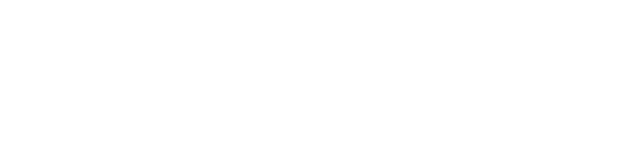
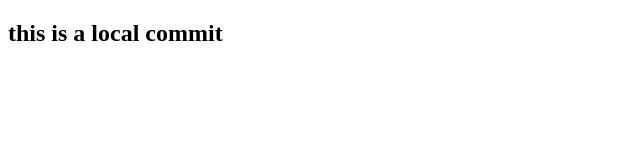
Before and after one commit to Ajazmiah/kg_ajazmiah_2021, a plain HTML site: page index.html in a window 1280 px wide. Shown: the whole page, without its empty margins (0-640 px from the left). Drawn offline with Linux system fonts and the light colour scheme.

Commit message:
added h2 tag

```diff
--- a/index.html
+++ b/index.html
@@ -5,7 +5,7 @@
 </head>
 <body>
 
-
+<h2>this is a local commit</h2>
 
 </body>
 </html>
```
